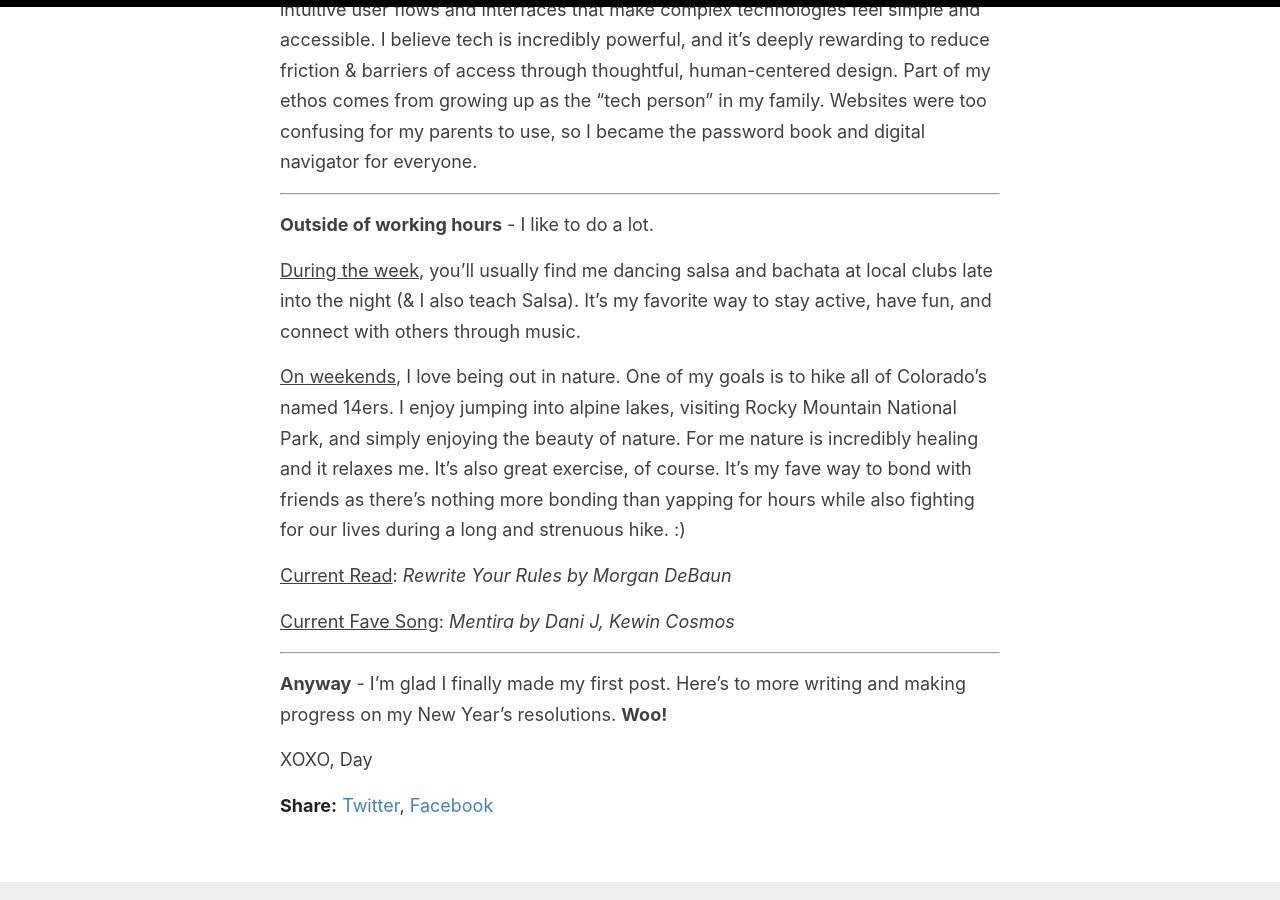
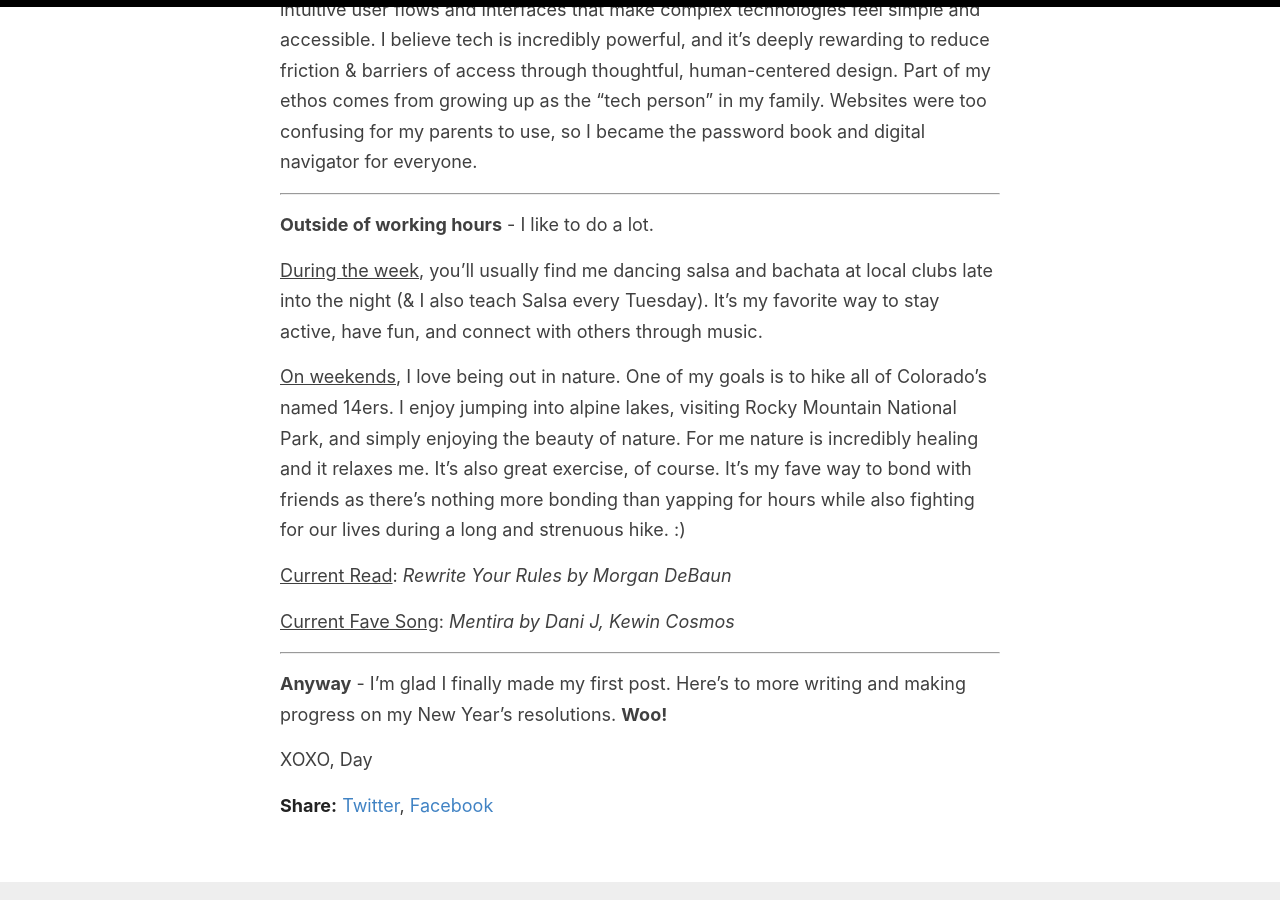
Before and after one commit to dayana0425/my-jekyll-blog, a Jekyll site: the page built from _posts/2025-08-20-first-post.md, in a window 1280 px wide and 900 px high, scrolled down 761 px. Built offline with Jekyll 4.4.1, drawn with Linux system fonts in a browser that asks for light colours.

Commit message:
edit blog

```diff
--- a/_posts/2025-08-20-first-post.md
+++ b/_posts/2025-08-20-first-post.md
@@ -19,7 +19,7 @@ I’m currently exploring AI and large language models (LLMs) to better understa
 ---
 **Outside of working hours** - I like to do a lot.
 
-<u>During the week</u>, you’ll usually find me dancing salsa and bachata at local clubs late into the night (& I also teach Salsa). It’s my favorite way to stay active, have fun, and connect with others through music.
+<u>During the week</u>, you’ll usually find me dancing salsa and bachata at local clubs late into the night (& I also teach Salsa every Tuesday). It’s my favorite way to stay active, have fun, and connect with others through music.
 
 <u>On weekends</u>, I love being out in nature. One of my goals is to hike all of Colorado’s named 14ers. I enjoy jumping into alpine lakes, visiting Rocky Mountain National Park, and simply enjoying the beauty of nature. For me nature is incredibly healing and it relaxes me. It's also great exercise, of course. It's my fave way to bond with friends as there's nothing more bonding than yapping for hours while also fighting for our lives during a long and strenuous hike. :)
 
```
